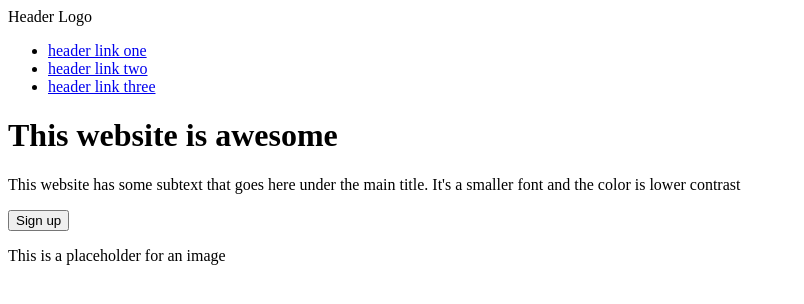
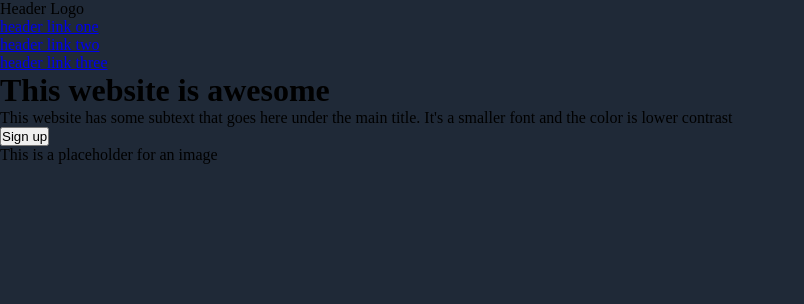
Before and after one commit to angie0123/landing-page, a plain HTML site: page index.html in a window 1280 px wide. Shown: the whole page, without its empty margins (0-804 px from the left). Drawn offline with Linux system fonts and the light colour scheme.

Commit message:
Add colors and font-styles in styles.css

```diff
--- a/index.html
+++ b/index.html
@@ -4,6 +4,8 @@
     <meta charset="UTF-8">
     <meta http-equiv="X-UA-Compatible" content="IE=edge">
     <meta name="viewport" content="width=device-width, initial-scale=1.0">
+    <link rel="stylesheet" href="styles.css">
+    <link href="https://fonts.googleapis.com/css2?family=Roboto:wght@400;900&display=swap" rel="stylesheet">
     <title>landing page</title>
 </head>
 <body>
--- /dev/null
+++ b/styles.css
@@ -0,0 +1,25 @@
+*{
+    box-sizing: border-box;
+    margin: 0;
+    padding: 0;
+}
+.body{
+    font-family: 'Roboto', sans-serif;
+}
+
+:root{
+    --dark-bg-color: #1F2937;
+    --main-hero-text: #F9FAF8;
+    --main-hero-text-weight: extra-bold;
+    --main-hero-text-size: 48px;
+    --hero-secondary-text-size: 18px;
+    --hero-secondary-text-color: #E5E7EB;
+    --header-logo-text-color: #F9FAF8;
+    --header-logo-text-size: 24px;
+    --button-color: #3882F6;
+}
+.hero{
+    height: 100vh;
+    background: var(--dark-bg-color);
+
+}
```
